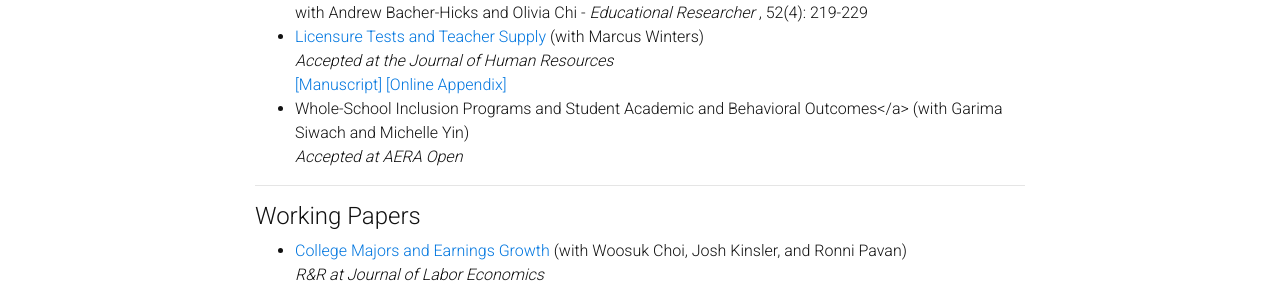
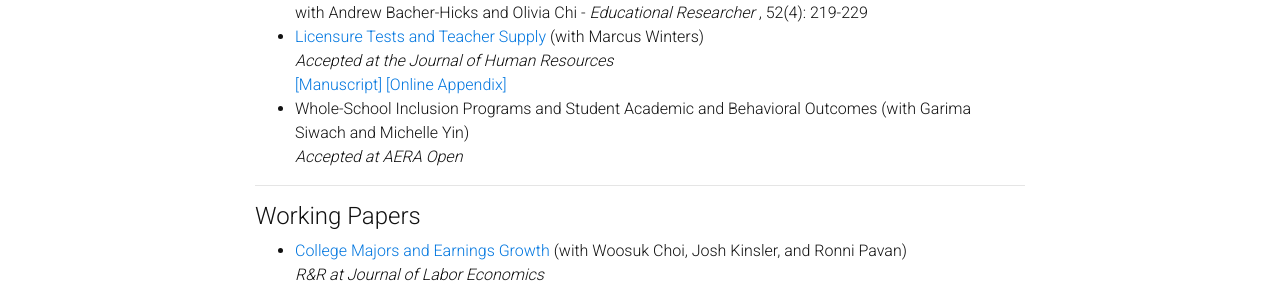
Before and after one commit to alexisorellana/alexisorellana.github.io, a Jekyll site: the page built from _pages/research.md, in a window 1280 px wide. Shown: the part 228-517 px from the top of the page. Built offline with Jekyll 4.4.1, drawn with Linux system fonts in a browser that asks for light colours; nearby versions of some CDN libraries; a style sheet for code colours, icons or effects is not loaded.

Commit message:
update 10-30

```diff
--- a/_pages/research.md
+++ b/_pages/research.md
@@ -26,7 +26,7 @@ with Andrew Bacher-Hicks and Olivia Chi - <em> Educational Researcher </em>, 52(
 <a href="{{ site.baseurl }}/assets/pdf/Licensure_Appendix.pdf" target="_blank">[Online Appendix]</a>
 
 
-<li> Whole-School Inclusion Programs and Student Academic and Behavioral Outcomes</a> (with Garima Siwach and Michelle Yin)
+<li> Whole-School Inclusion Programs and Student Academic and Behavioral Outcomes (with Garima Siwach and Michelle Yin)
 <br>
 <em> Accepted at AERA Open </em> </li>
 
```
